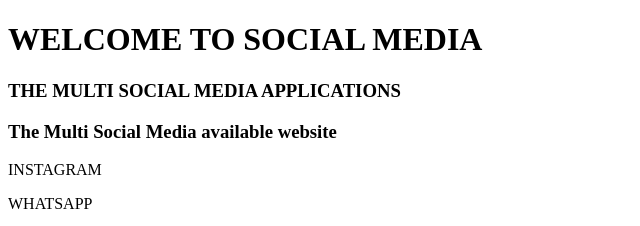
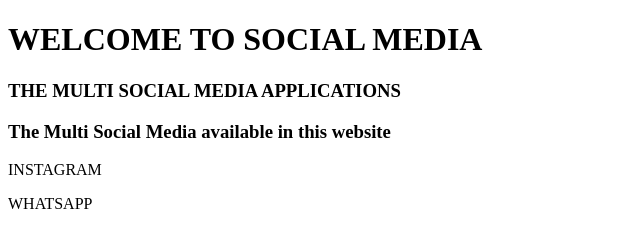
Before and after one commit to Eswar594/HTML-Task-1, a plain HTML site: page welcome.html in a window 1280 px wide. Shown: the top 226 px of the page, 0-640 px from the left. Drawn offline with Linux system fonts and the light colour scheme.

Commit message:
adding HTML-Pages

```diff
--- a/welcome.html
+++ b/welcome.html
@@ -10,7 +10,7 @@
 <body>
     <h1>WELCOME TO SOCIAL MEDIA</h1>
     <h3>THE MULTI SOCIAL MEDIA APPLICATIONS</h3>
-    <h3>The Multi Social Media available website </h3>
+    <h3>The Multi Social Media available in this website</h3>
     <p>INSTAGRAM</p>
     <p>WHATSAPP</p>
     <p>GITHUB</p>
```
